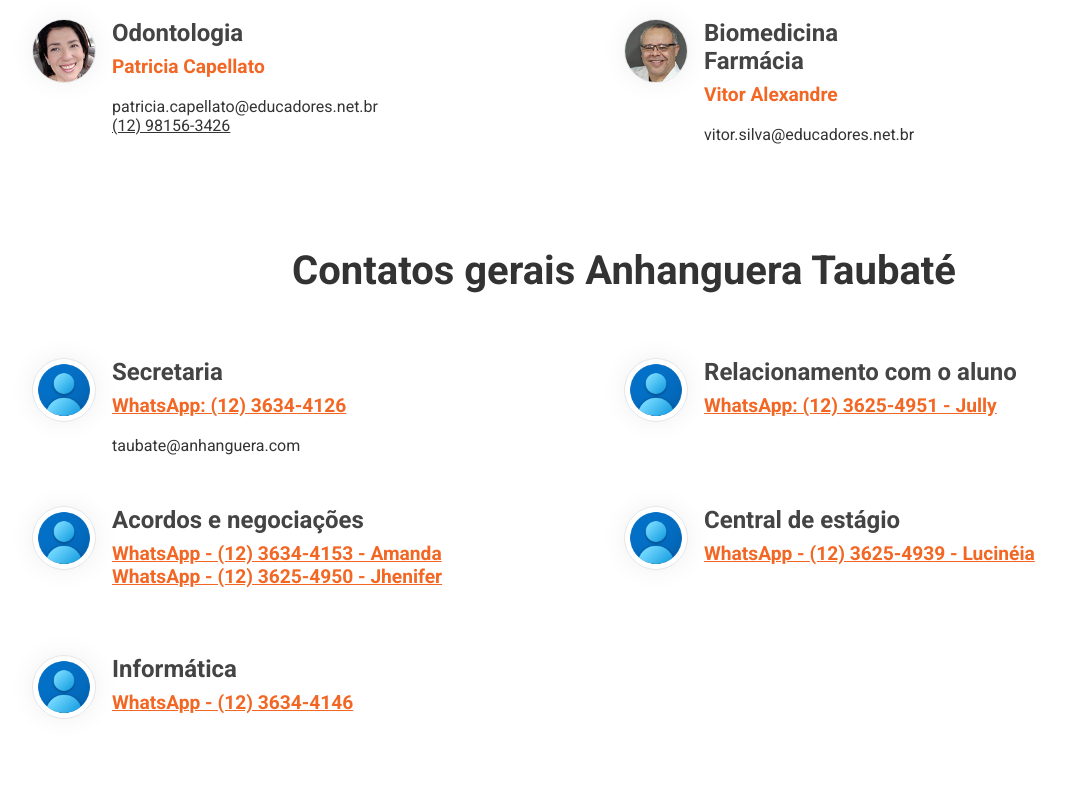
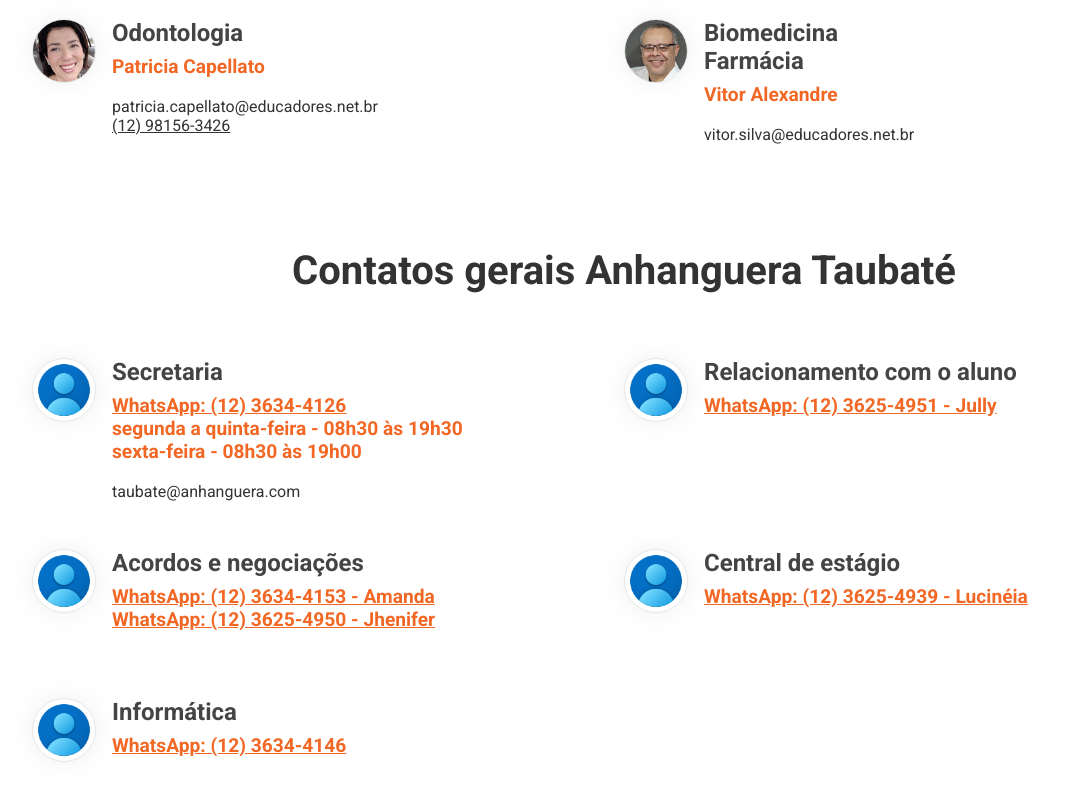
Before and after one commit to GustavoEklund/anhanguera-taubate, a Next.js app: page /contatos in a window 1280 px wide. Shown: the part 1010-1810 px from the top of the page, without its empty margins (16-1082 px from the left). Built offline with nearby package versions, Linux system fonts and the light colour scheme.

Commit message:
fix: correctly show secretary work time

```diff
--- a/pages/contatos/index.tsx
+++ b/pages/contatos/index.tsx
@@ -226,10 +226,10 @@
           contactTitle="Secretaria"
           subtitle={[
             'WhatsApp: (12) 3634-4126',
-            'segunda a quinta-feira - 08h30 às 20h30',
-            'sexta-feira - 08h30 às 20h00'
+            'segunda a quinta-feira - 08h30 às 19h30',
+            'sexta-feira - 08h30 às 19h00'
           ]}
-          subtitleLink="https://wa.me/551236344126"
+          subtitleLink={['https://wa.me/551236344126', '', '']}
           contact="taubate@anhanguera.com"
         />
         <Contact
@@ -240,19 +240,19 @@
         />
         <Contact
           contactTitle="Acordos e negociações"
-          subtitle={['WhatsApp - (12) 3634-4153 - Amanda', 'WhatsApp - (12) 3625-4950 - Jhenifer']}
+          subtitle={['WhatsApp: (12) 3634-4153 - Amanda', 'WhatsApp: (12) 3625-4950 - Jhenifer']}
           subtitleLink={['https://wa.me/551236344153', 'https://wa.me/551236254950']}
           contact={[]}
         />
         <Contact
           contactTitle="Central de estágio"
-          subtitle="WhatsApp - (12) 3625-4939 - Lucinéia"
+          subtitle="WhatsApp: (12) 3625-4939 - Lucinéia"
           subtitleLink="https://wa.me/551236254939"
           contact={[]}
         />
         <Contact
           contactTitle="Informática"
-          subtitle="WhatsApp - (12) 3634-4146"
+          subtitle="WhatsApp: (12) 3634-4146"
           subtitleLink="https://wa.me/551236344146"
           contact={[]}
         />
```
